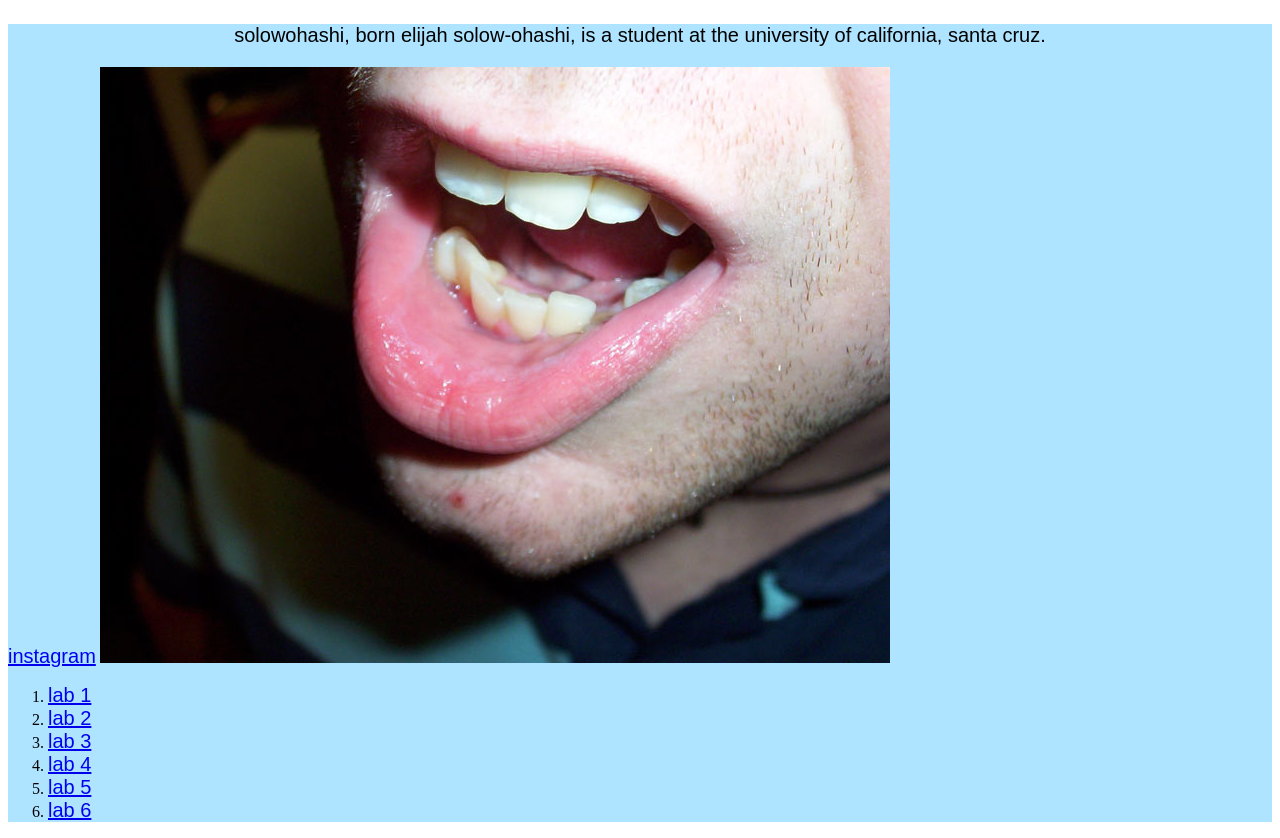
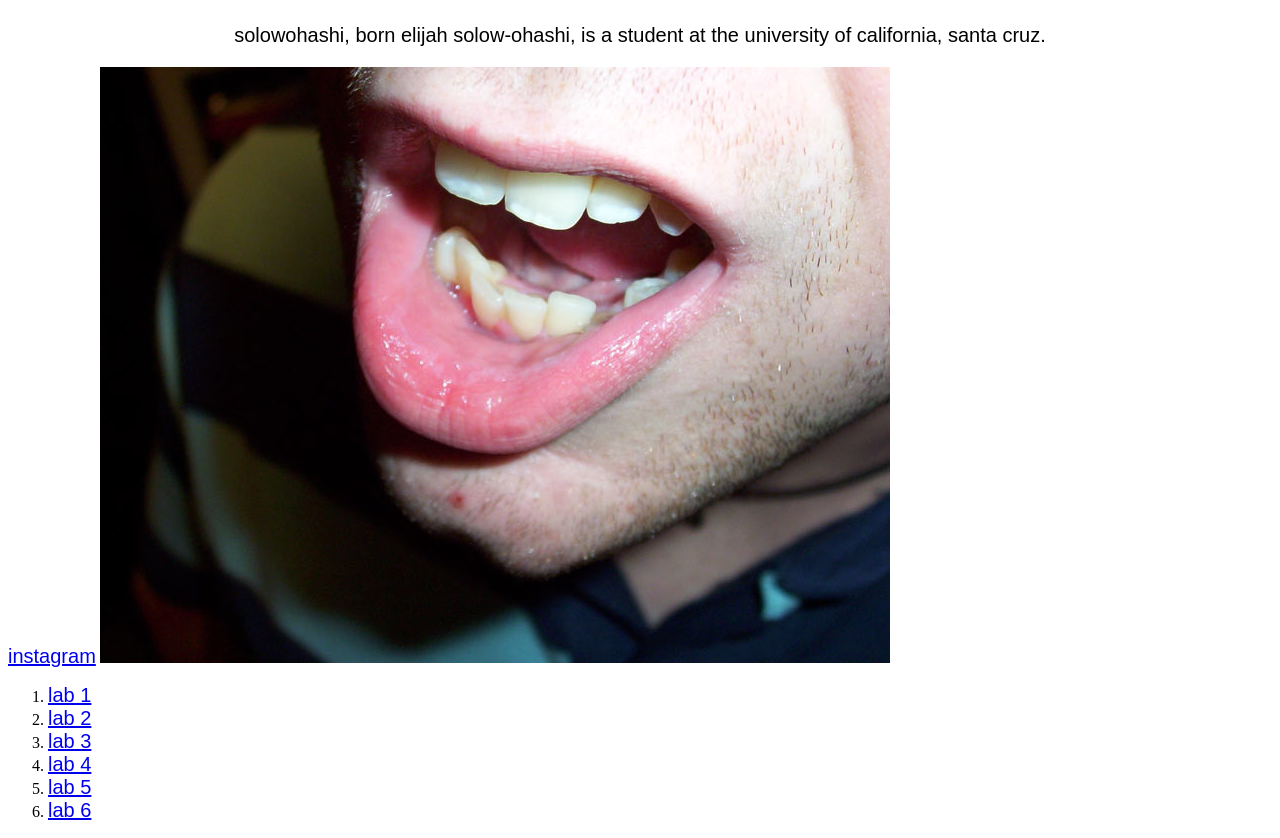
Before and after one commit to solowohashi/cst25, a plain HTML site: page index.html in a window 1280 px wide. Shown: the part 75-913 px from the top of the page. Drawn offline with Linux system fonts and the light colour scheme.

Commit message:
Update site.css

```diff
--- a/css/site.css
+++ b/css/site.css
@@ -12,6 +12,3 @@ a{
   font-family: "arial";
   font-size: 20px;
 }
-#sloth{
-  background-color: #AEE4FF;
-}
```
